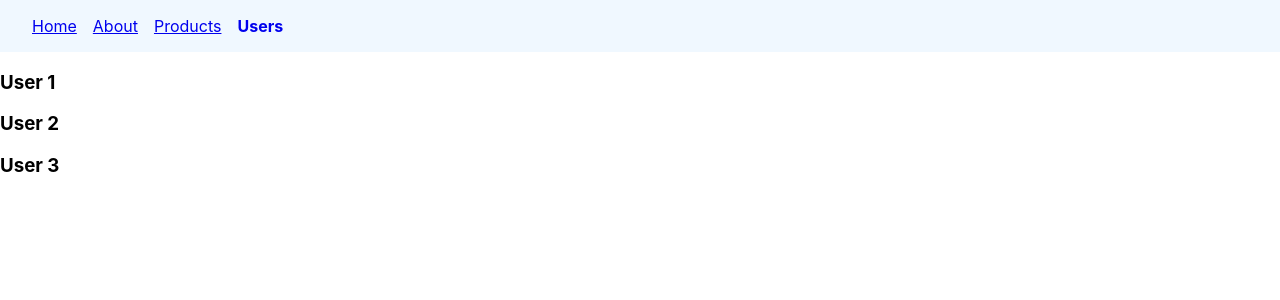
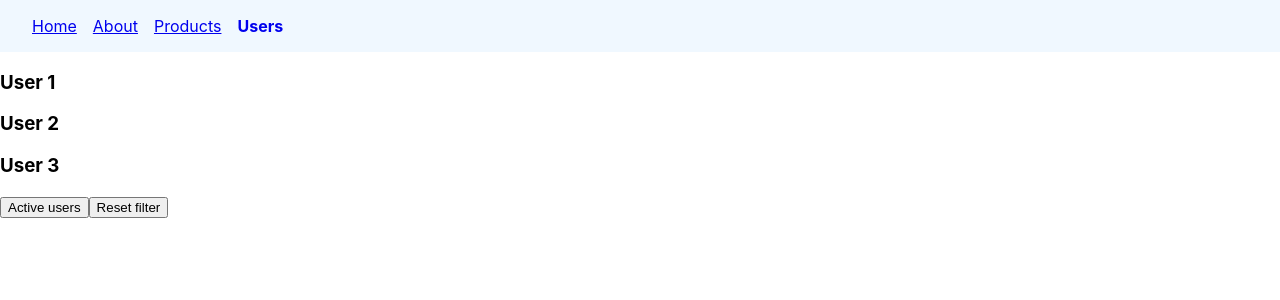
Before and after one commit to CharuMight/react-router-notes, a React (Create React App) app: page /users in a window 1280 px wide. Shown: the top 300 px of the page. Built offline with nearby package versions, Linux system fonts and the light colour scheme.

Commit message:
search params for bookmark and shareable page link"

```diff
--- a/src/components/users/Users.jsx
+++ b/src/components/users/Users.jsx
@@ -1,6 +1,19 @@
-import { Outlet } from "react-router-dom";
+import { Outlet, useSearchParams } from "react-router-dom";
 
 const Users = () => {
+
+    const [searchParams, setSearchParams] = useSearchParams();
+
+    const getActiveUsers = () => {
+        setSearchParams({filter: "active"})
+    };
+
+    const resetFilter = () => {
+        setSearchParams({});
+    };
+
+    const showActiveUsers = searchParams.get("filter") === 'active';
+
     return (
         <div>
             <h3>User 1</h3>
@@ -8,6 +21,13 @@ const Users = () => {
             <h3>User 3</h3>
 
             <Outlet />
+
+            <div>
+                <button onClick={getActiveUsers}>Active users</button>
+                <button onClick={resetFilter}>Reset filter</button>
+            </div>
+
+            {showActiveUsers ? <h3>List of Active users</h3> : null}
         </div>
     );
 };
```
